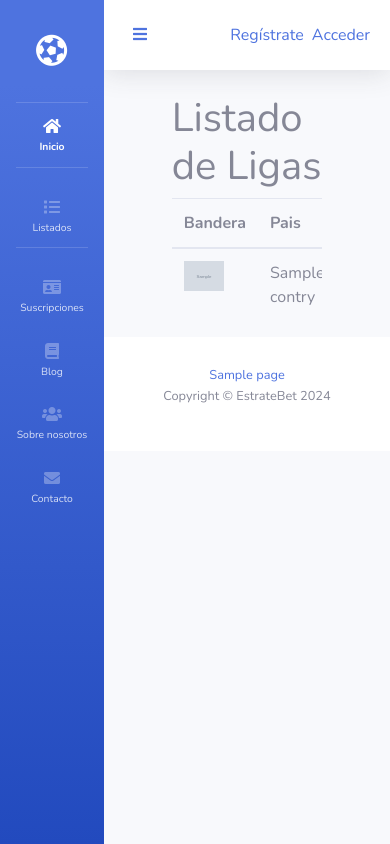
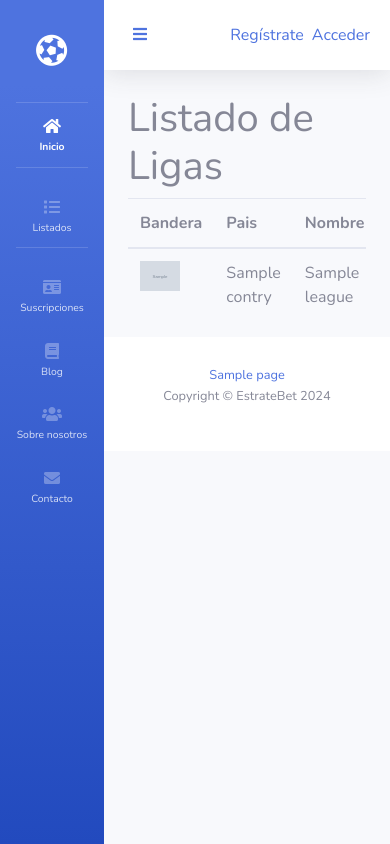
Before and after one commit to jemer2407/estratebet, a Django app: page /feeder/league/ in a window 390 px wide. Run offline with Django 5.2, Linux system fonts and the light colour scheme; tables that the repository leaves empty hold one stand-in row (values such as "Sample post"); grey boxes marked "Sample" are stand-in pictures; some libraries are stand-ins or nearby versions.

Commit message:
update list responsive

```diff
--- a/feeder/templates/feeder/leagues_list.html
+++ b/feeder/templates/feeder/leagues_list.html
@@ -3,7 +3,7 @@
 {% block title %}{{title}}{% endblock %}
 {% block content %}
 <div class="row justify-content-center">
-  <div class="col-8">
+  <div class="col-md-8 col-sm-12">
       <h1>{{title}}</h1>
       {% if request.user.is_staff %}
         <div class="container text-center">
--- a/feeder/templates/feeder/teams_list.html
+++ b/feeder/templates/feeder/teams_list.html
@@ -3,7 +3,7 @@
 {% block title %}{{title}}{% endblock %}
 {% block content %}
 <div class="row justify-content-center">
-  <div class="col-8">
+  <div class="col-md-8 col-sm-12">
       <h1>{{title}}</h1>
       {% if request.user.is_staff %}
       <div class="container text-center">
```
